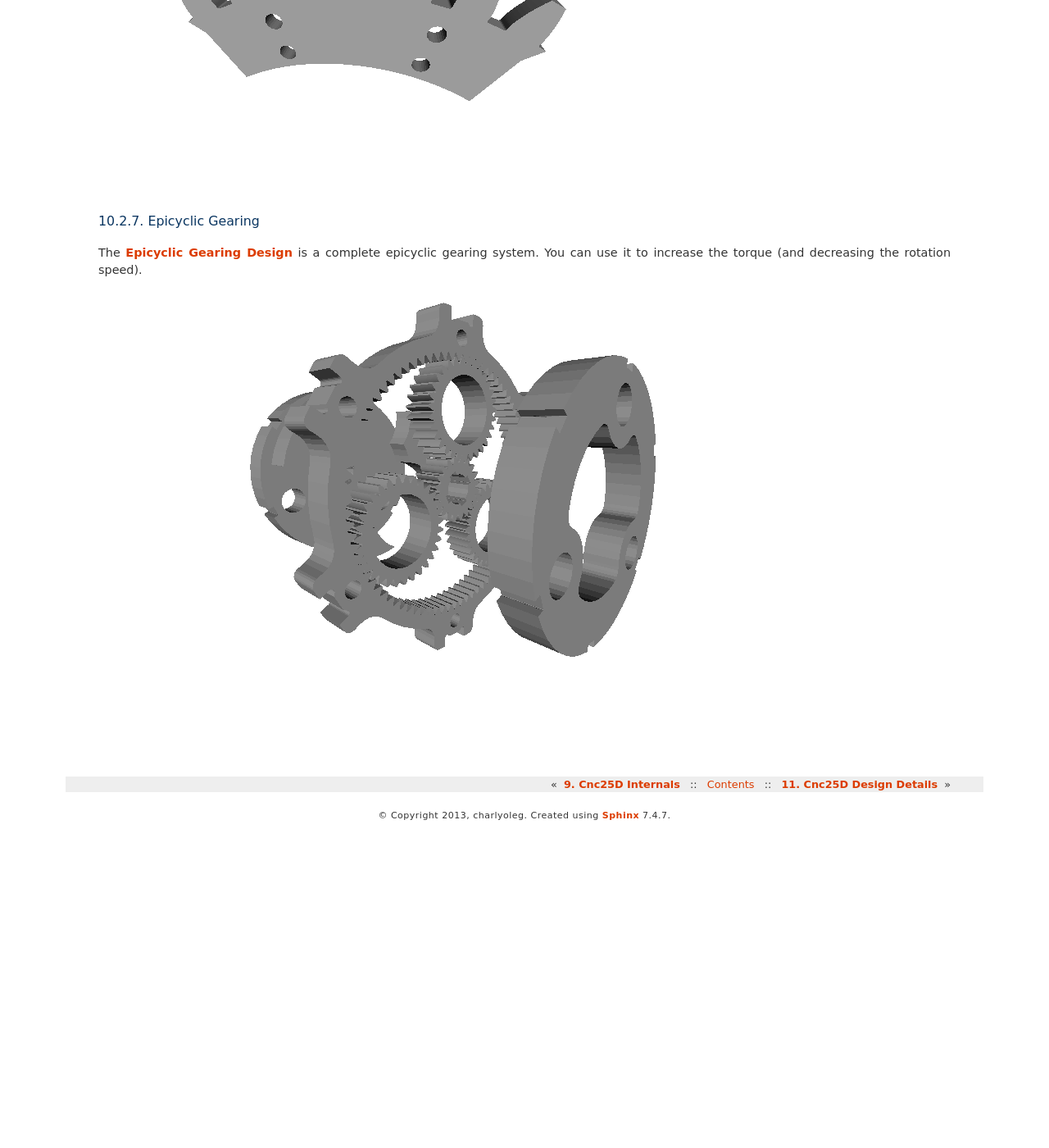
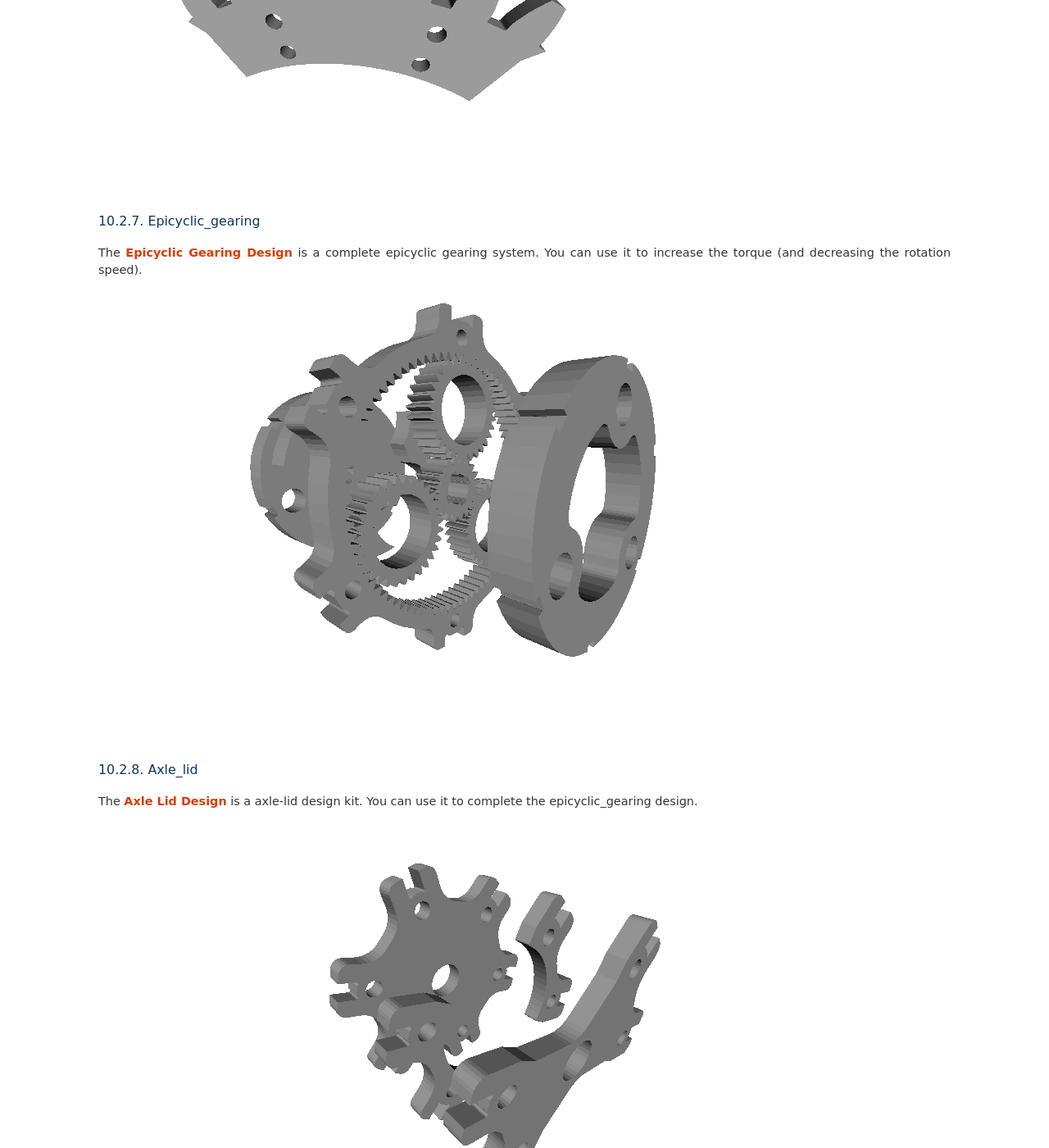
Before and after one commit to charlyoleg/Cnc25D, a Sphinx documentation site: the page built from docs/cnc25d_designs.rst, in a window 1280 px wide and 1400 px high, scrolled down 3572 px. Shown: the whole window at 82% size. Built offline with Sphinx 7.4.7, drawn with Linux system fonts in a browser that asks for light colours; formulas are drawn with MathJax 3; before the commit the page ends 4584 px from its top, so only the background shows below that.

Commit message:
[axle_lid] doc done

```diff
--- a/docs/cnc25d_designs.rst
+++ b/docs/cnc25d_designs.rst
@@ -53,9 +53,16 @@ The :doc:`split_gearwheel_design` generates several 3D parts that can be assembl
 .. image:: images/split_gearwheel_3d.png
 
 
-Epicyclic Gearing
+Epicyclic_gearing
 -----------------
 
 The :doc:`epicyclic_gearing_design` is a complete epicyclic gearing system. You can use it to increase the torque (and decreasing the rotation speed).
 
 .. image:: images/epicyclic_gearing_3d.png
+
+Axle_lid
+--------
+
+The :doc:`axle_lid_design` is a axle-lid design kit. You can use it to complete the epicyclic_gearing design.
+
+.. image:: images/axle_lid_3d.png
--- a/docs/index.rst
+++ b/docs/index.rst
@@ -35,6 +35,7 @@ Contents:
    split_gearwheel_design
    epicyclic_gearing_design
    epicyclic_gearing_details
+   axle_lid_design
 
 Indices and tables
 ==================
```
Also changed, not shown: docs/axle_lid_design.rst (added, +33 -0 lines), docs/images/axle_lid_3d.png (added), 1 other file.
